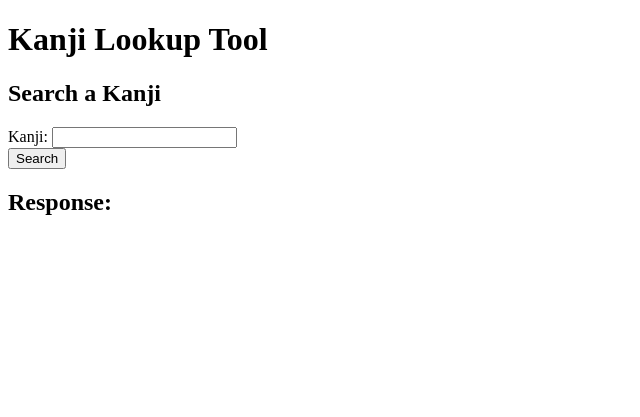
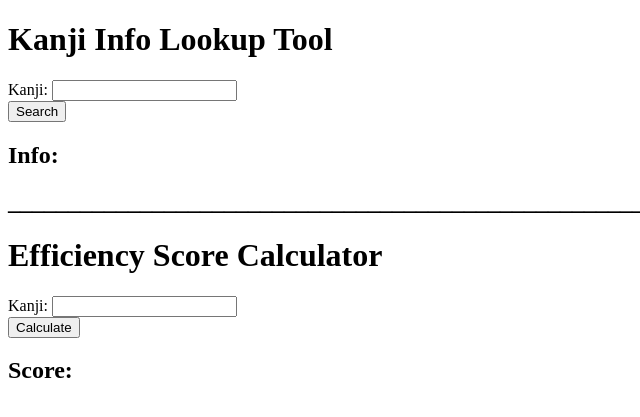
Before and after one commit to Krunge9286/Kanji-Lookup-Tool-508, a Flask app: page / in a window 1280 px wide. Shown: the top 417 px of the page, without its empty margins (0-640 px from the left). Run offline with Flask 3, Linux system fonts and the light colour scheme; parts of the project's set-up code (start-up, migrations or seed data) failed here and were passed over.

Commit message:
Update kanji_lookup_tool.html to display second use case
Added "efficiency score calculator"

```diff
--- a/templates/kanji_lookup_tool.html
+++ b/templates/kanji_lookup_tool.html
@@ -1,17 +1,12 @@
 <!DOCTYPE html>
-
 <html lang="en">
-
 <head>
     <meta charset="UTF-8">
     <title>Kanji Lookup Tool</title>
 </head>
-
 <body>
 
-<h1>Kanji Lookup Tool</h1>
-
-<h2>Search a Kanji</h2>
+<h1>Kanji Info Lookup Tool</h1>
 
 <form id="kanji-form">
     <div class="input-group">
@@ -21,13 +16,30 @@
     <button type="submit">Search</button>
 </form>
 
-<h2>Response:</h2>
+<h2>Info:</h2>
 <pre id="response"></pre>
+
+<h2>_____________________________________________________</h2>
+
+<h1>Efficiency Score Calculator</h1>
+
+<form id="kanji-efficiency">
+    <div class="input-group">
+        <label for="efficiency">Kanji:</label>
+        <input id="efficiency" name="kanji" type="text"/>
+    </div>
+    <button type="submit">Calculate</button>
+</form>
+
+<h2>Score:</h2>
+<pre id="score"></pre>
 
 </body>
 
-<script> async function handleSubmit(event) {
+<script>
+    async function handleSubmit(event) {
         event.preventDefault();
+
         const data = new FormData(event.target);
         const value = Object.fromEntries(data.entries());
         console.log({value});
@@ -41,10 +53,39 @@
         });
         const myJson = await response.json();
         console.log(myJson);
-    document.getElementById('response').textContent = JSON.stringify(myJson, undefined, 2);
+        document.getElementById('response').textContent = myJson;
     }
     const form = document.getElementById("kanji-form");
-form.addEventListener("submit", async (e) => handleSubmit(e), false);
+    form.addEventListener(
+        "submit",
+        async (e) => handleSubmit(e),
+        false
+    );
+
+    async function handleEfficiencySubmit(event) {
+        event.preventDefault();
+
+        const data = new FormData(event.target);
+        const value = Object.fromEntries(data.entries());
+        console.log({value});
+
+        const response = await fetch('/app/efficiency', {
+            method: 'POST',
+            body: JSON.stringify(value),
+            headers: {
+                'Content-Type': 'application/json',
+            }
+        });
+        const myJson = await response.json();
+        console.log(myJson);
+        document.getElementById('score').textContent = myJson;
+    }
+    const efficiencyForm = document.getElementById("kanji-efficiency");
+    efficiencyForm.addEventListener(
+        "submit",
+        async (e) => handleEfficiencySubmit(e),
+        false
+    );
 
 </script>
 
```
Lines whose indentation alone changed are shown as unchanged.
